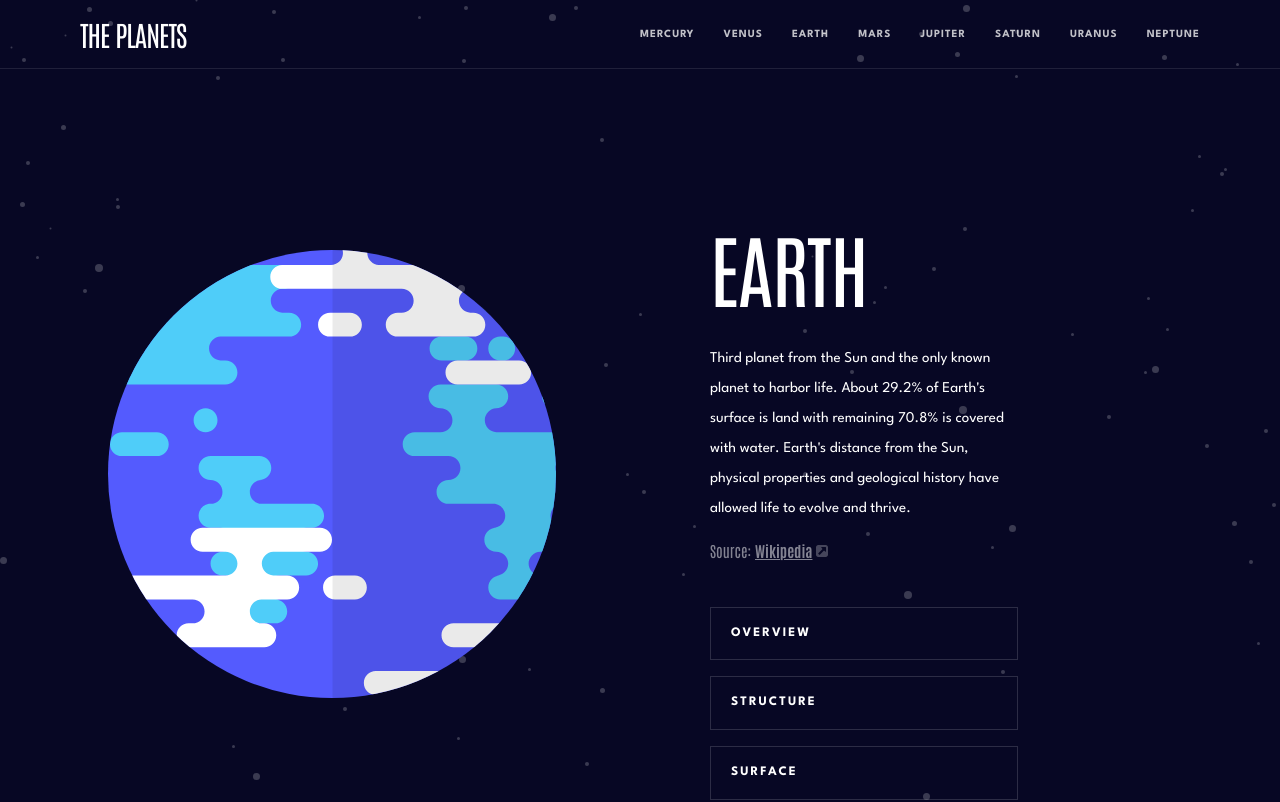
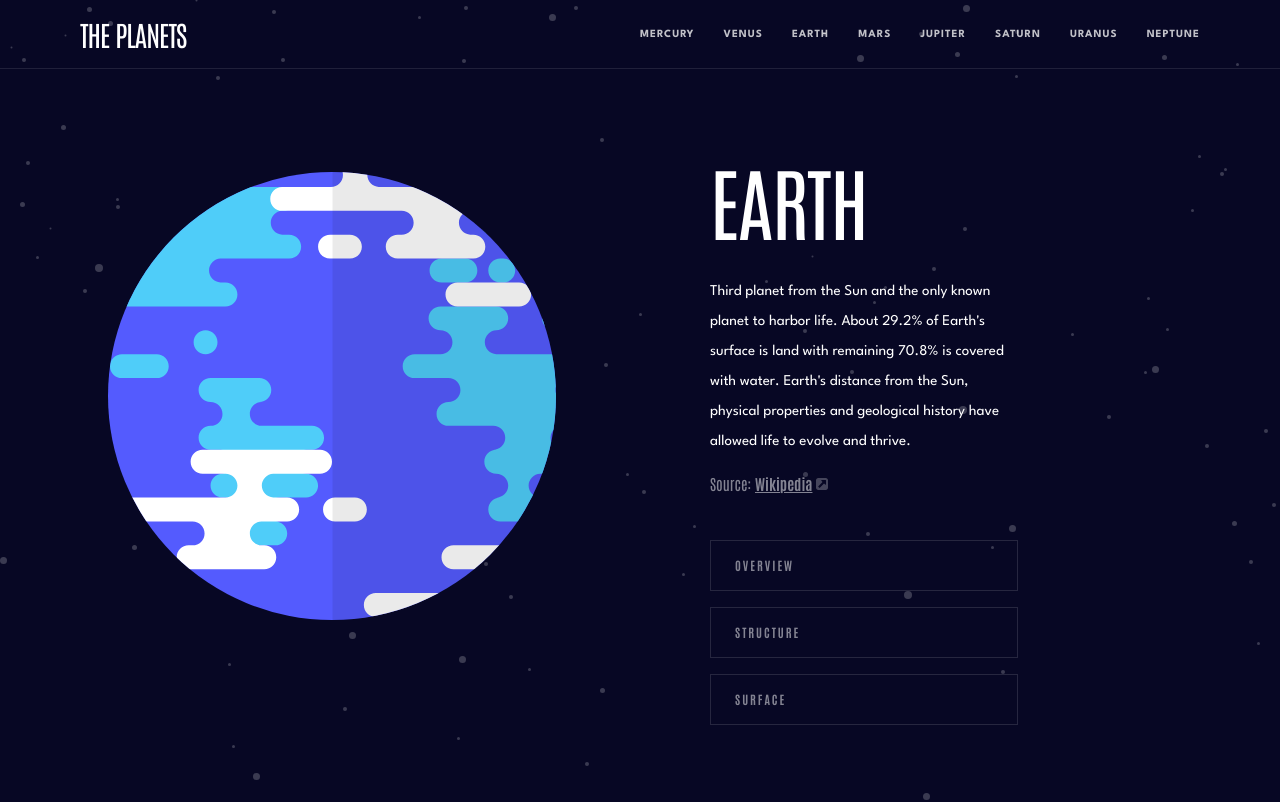
Before and after one commit to DemetreBerdzenadze7/planets-site, a React (Vite) app: page /Earth in a window 1280 px wide. Shown: the top 802 px of the page. Built offline with nearby package versions, Linux system fonts and the light colour scheme.

Commit message:
refactor: replace PlanetTabsDesktop and PlanetTabsMobile with a single PlanetTabs component; update Planets page for responsive tab display

```diff
--- a/src/components/planets/PlanetHero.tsx
+++ b/src/components/planets/PlanetHero.tsx
@@ -1,21 +1,21 @@
-import PlanetTabsDesktop from "./PlanetTabsDesktop";
+import PlanetTabs from "./PlanetTabs";
 import type { Planet } from "./planetType";
 
 const PlanetHero = ({ planet }: { planet: Planet }) => {
   return (
-    <div className="flex flex-col items-center mt-15.75 lg:flex-row lg:justify-center ">
+    <div className="flex flex-col items-center mt-15.75 lg:flex-row lg:justify-center">
       <img
         src={planet.images.planet}
         alt={planet.name}
-        className="lg:w-[40%]"
+        className="lg:w-[40%] md:mb-20"
       />
 
       <div className="md:flex md:gap-17.25 md:items-center lg:flex-col lg:w-[55%] lg:gap-10">
-        <div className="mt-16.75 md:w-[50%] ">
-          <h1 className="text-[40px] text-center uppercase leading-[1.3] tracking-[-1.5px] text-white mb-4 md:text-left md:mb-6 md:text-[48px] lg:text-[80px] ">
+        <div className="mt-16.75 md:mt-0 md:w-[50%]">
+          <h1 className="text-[40px] text-center uppercase leading-[1.3] tracking-[-1.5px] text-white mb-4 md:text-left md:mb-6 md:text-[48px] lg:text-[80px]">
             {planet.name}
           </h1>
-          <p className="text-[11px] leading-loose font-menu text-white text-center md:text-left lg:text-[15px]  ">
+          <p className="text-[11px] leading-loose font-menu text-white text-center md:text-left lg:text-[15px]">
             {planet.overview.content}
           </p>
 
@@ -24,18 +24,19 @@ const PlanetHero = ({ planet }: { planet: Planet }) => {
               target="_blank"
               rel="noopener noreferrer"
               href={planet.overview.source}
-              className="text-[12px] leading-[2.08] text-white opacity-[0.5] flex items-center gap-1 lg:text-[15px] "
+              className="text-[12px] leading-[2.08] text-white opacity-[0.5] flex items-center gap-1 lg:text-[15px]"
             >
               Source:{" "}
-              <span className="font-bold underline decoration-1 ">
+              <span className="font-bold underline decoration-1">
                 Wikipedia
               </span>{" "}
               <img src="/images/icon-source.svg" alt="Source" />
             </a>
           </div>
         </div>
-        <div className="hidden md:block w-[50%]">
-          <PlanetTabsDesktop />
+
+        <div className="hidden md:block md:w-[50%]">
+          <PlanetTabs />
         </div>
       </div>
     </div>
--- /dev/null
+++ b/src/components/planets/PlanetTabs.tsx
@@ -0,0 +1,21 @@
+import { tabs } from "./planetType";
+
+const PlanetTabs = () => {
+  return (
+    <>
+      <div className="flex items-center justify-between md:flex-col md:items-stretch md:gap-4">
+        {tabs.map((tab) => (
+          <button
+            key={tab}
+            className="text-[12px] font-bold leading-[2.75] tracking-[2px] opacity-[0.5] cursor-pointer text-white uppercase md:border md:border-white/25 md:px-6 md:py-2 md:text-left md:hover:bg-white/10"
+          >
+            {tab}
+          </button>
+        ))}
+      </div>
+      <hr className="border-white opacity-[0.2] mt-1.5 -mx-6 md:hidden" />
+    </>
+  );
+};
+
+export default PlanetTabs;
--- a/src/components/planets/PlanetTabsDesktop.tsx
+++ /dev/null
@@ -1,18 +0,0 @@
-import { tabs } from "./planetType";
-
-const PlanetTabsDesktop = () => {
-  return (
-    <div className="flex flex-col gap-4">
-      {tabs.map((tab) => (
-        <button
-          key={tab}
-          className="py-2 px-5 text-white text-[9px] font-bold font-menu leading-[2.75] tracking-[2px] uppercase border border-white/15 cursor-pointer lg:text-[13px] hover:bg-txt/25 text-left "
-        >
-          {tab}
-        </button>
-      ))}
-    </div>
-  );
-};
-
-export default PlanetTabsDesktop;
--- a/src/components/planets/PlanetTabsMobile.tsx
+++ /dev/null
@@ -1,21 +0,0 @@
-import { tabs } from "./planetType";
-
-const PlanetTabsMobile = () => {
-  return (
-    <div className="md:hidden">
-      <div className="flex items-center justify-between px-6">
-        {tabs.map((tab) => (
-          <button
-            key={tab}
-            className="text-[12px] font-bold leading-[2.75] tracking-[2px] opacity-[0.5] text-white uppercase"
-          >
-            {tab}
-          </button>
-        ))}
-      </div>
-      <hr className="border-white opacity-[0.2] mt-1.5 -mx-6" />
-    </div>
-  );
-};
-
-export default PlanetTabsMobile;
--- a/src/pages/Planets.tsx
+++ b/src/pages/Planets.tsx
@@ -1,4 +1,4 @@
-import PlanetTabsMobile from "../components/planets/PlanetTabsMobile";
+import PlanetTabs from "../components/planets/PlanetTabs";
 import { useParams } from "react-router";
 import data from "../data/data.json";
 import Container from "../container/Container";
@@ -16,7 +16,9 @@ const Planets = () => {
 
   return (
     <Container className="md:px-10">
-      <PlanetTabsMobile />
+      <div className="md:hidden">
+        <PlanetTabs />
+      </div>
       <PlanetHero planet={planet} />
       <PlanetDescription planet={planet} />
     </Container>
```
